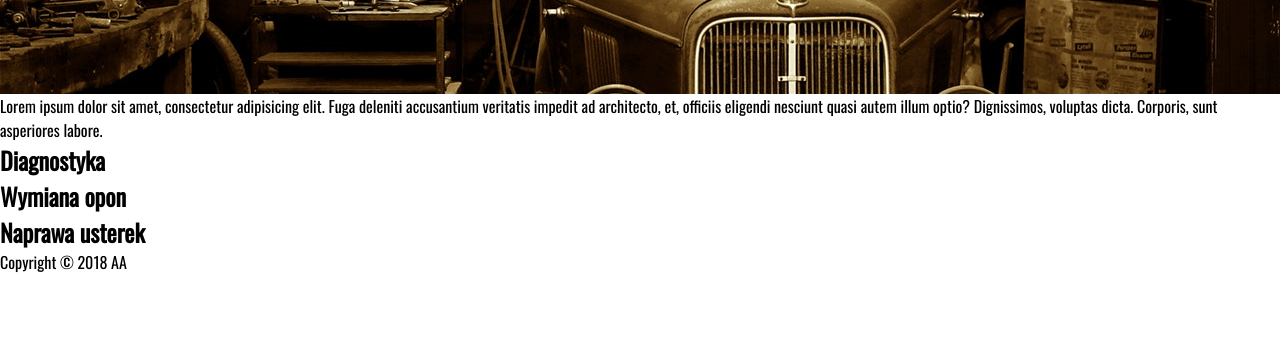
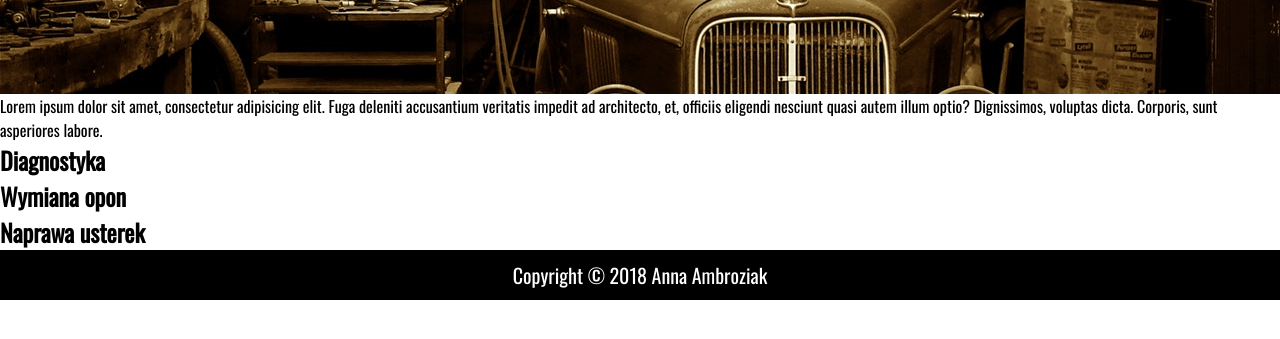
Before and after one commit to annbag/project-1-WebDev, a plain HTML site: page index.html in a window 1280 px wide. Shown: the part 335-674 px from the top of the page. Drawn offline with nearby package versions, Linux system fonts and the light colour scheme.

Commit message:
add style to footer

```diff
--- a/index.html
+++ b/index.html
@@ -35,7 +35,7 @@
 				</section>
 			</main>
 		<footer>
-			<p>Copyright &copy 2018 AA</p>
+			<p>Copyright &copy 2018 Anna Ambroziak</p>
 		</footer>
 	</div>
 </body>
--- a/style.css
+++ b/style.css
@@ -36,8 +36,8 @@ nav a.btn4 {
  	transition: 0.3s;
  }
  nav a.btn4:hover {
- 	background-color: #4F9E00;
- 	border-color: #4F9E00;
+ 	background-color: #9E0000;
+ 	border-color: #9E0000;
  	color: #fff;
  }
 /* header */
@@ -60,3 +60,12 @@ header h1 {
 
 
 /* footer */
+footer {
+	background-color: #000;
+}
+footer p {
+	color: #fff;
+	text-align: center;
+	font-size: 20px;
+	padding: 10px 0;
+}
```
